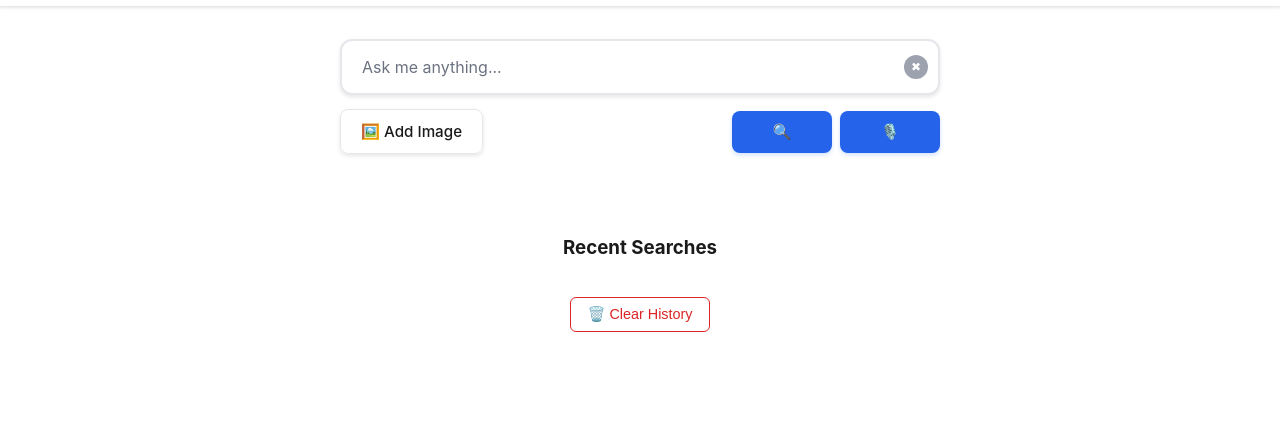
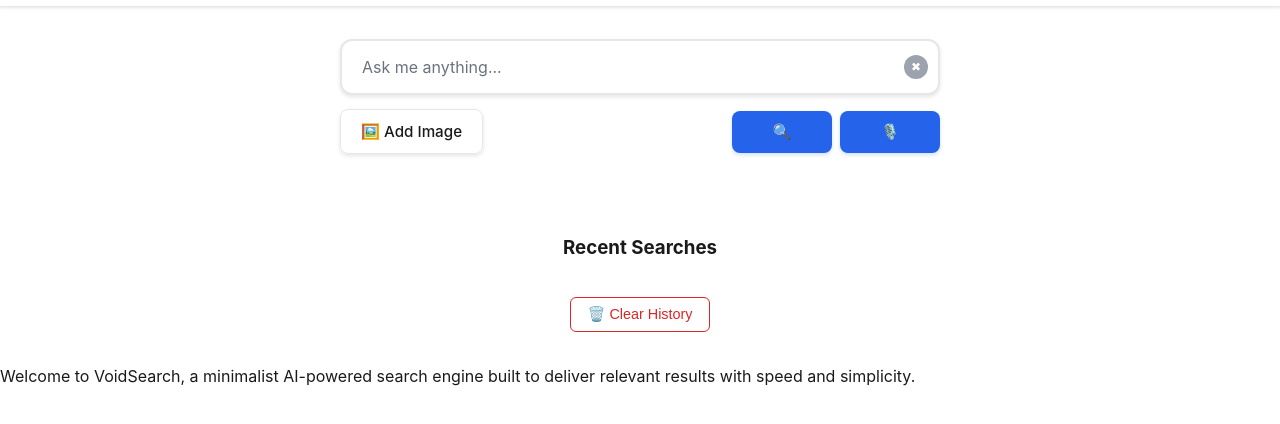
Before and after one commit to Sattaksh/Void, a website: page index.html in a window 1280 px wide. Shown: the part 78-502 px from the top of the page. Drawn offline with Linux system fonts and the light colour scheme.

Commit message:
Update index.html

```diff
--- a/index.html
+++ b/index.html
@@ -69,5 +69,8 @@
 
   <button id="backToTop" class="back-to-top">⬆️</button>
   <script src="script.js"></script>
+  <p class="seo-text">
+  Welcome to VoidSearch, a minimalist AI-powered search engine built to deliver relevant results with speed and simplicity.
+  </p>
 </body>
 </html>
```
